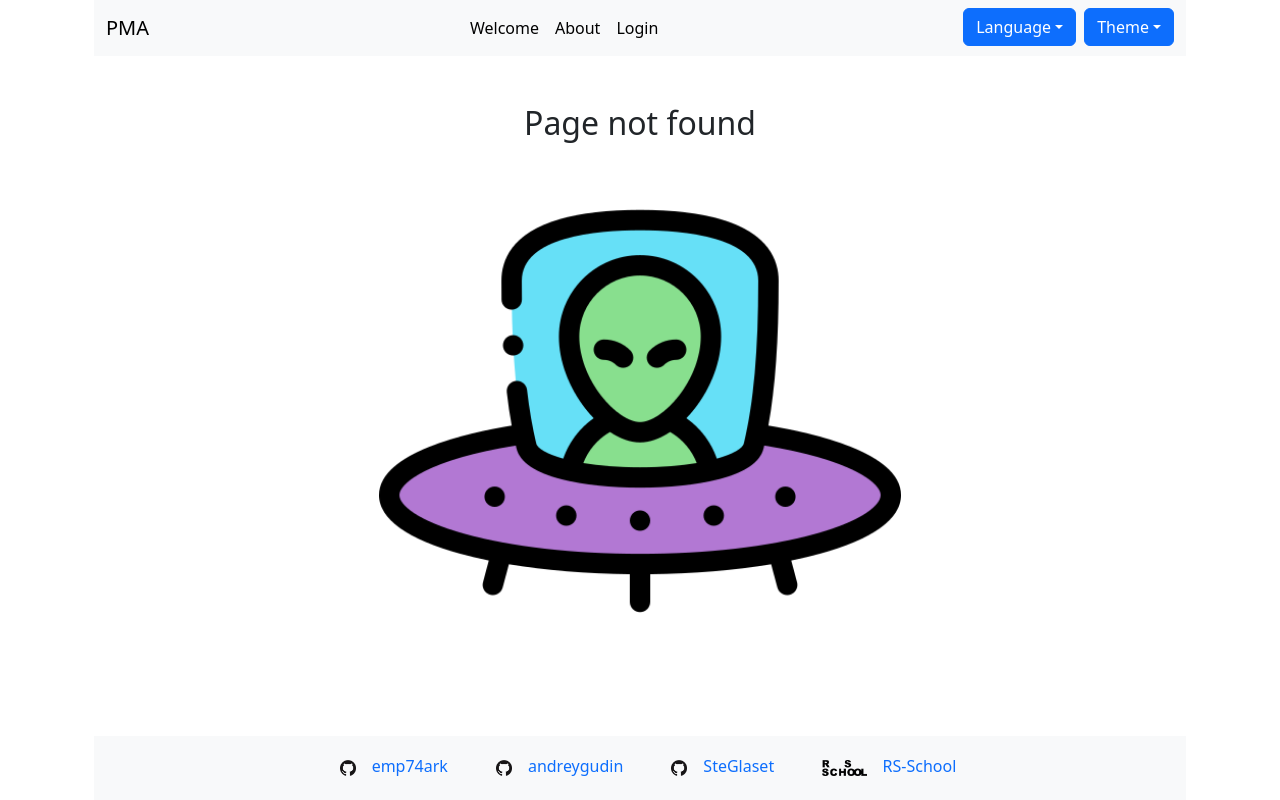
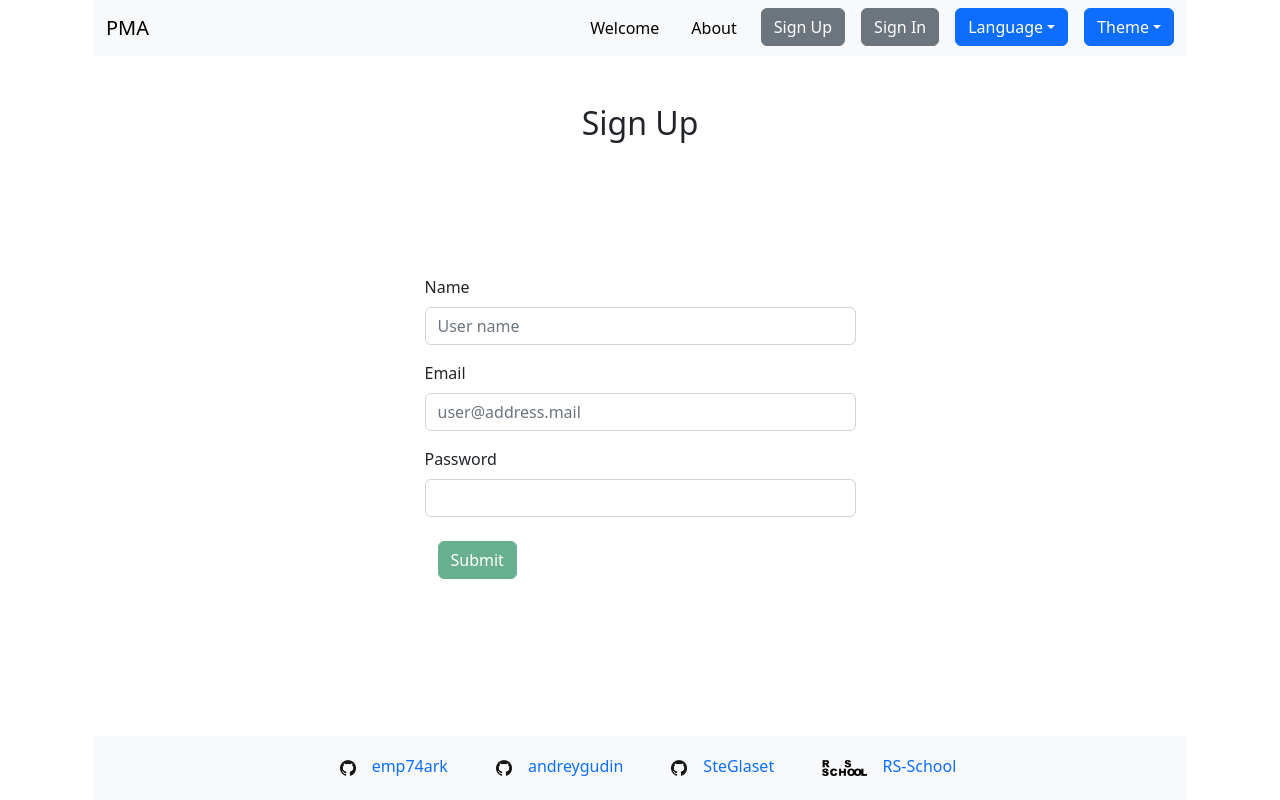
Before and after one commit to emp74ark/pma, a React (Create React App) app: page /signup in a window 1280 px wide. Before the commit this address had no page. Built offline with nearby package versions, Linux system fonts and the light colour scheme.

Commit message:
refactor: move auth to header

```diff
--- a/src/components/Header/Header.common.tsx
+++ b/src/components/Header/Header.common.tsx
@@ -1,14 +1,16 @@
 import { FC } from 'react';
-import { useSelector } from 'react-redux';
+import { useDispatch, useSelector } from 'react-redux';
 
 import { NavLink } from 'react-router-dom';
 import { commonRoutes } from '../../routes/Routes';
 import { RootState } from '../../redux/store';
+import { Button, Nav } from 'react-bootstrap';
+import { mode } from '../../redux/authSlice';
 
 export const NavCommon: FC = () => {
-  const { theme } = useSelector((state: RootState) => state.setting);
-  const colorText = theme === 'dark' ? 'white' : 'black';
-
+  const { setting, auth } = useSelector((state: RootState) => state);
+  const colorText = setting.theme === 'dark' ? 'white' : 'black';
+  const dispatch = useDispatch();
   return (
     <>
       {commonRoutes.map(({ title, path }) => (
@@ -26,13 +28,29 @@ export const NavCommon: FC = () => {
       ))}
       <NavLink
         className={({ isActive }) =>
-          isActive
-            ? `nav-link text-decoration-none text-${colorText}`
-            : `nav-link text-${colorText}`
+          isActive ? `text-decoration-none text-${colorText}` : `text-${colorText}`
         }
-        to="/auth"
+        to="/signup"
       >
-        Login
+        <Button
+          variant={auth.mode === 'login' ? 'primary' : 'secondary'}
+          onClick={() => dispatch(mode('login'))}
+        >
+          Sign Up
+        </Button>
+      </NavLink>
+      <NavLink
+        className={({ isActive }) =>
+          isActive ? `text-decoration-none text-${colorText}` : `text-${colorText}`
+        }
+        to="/signin"
+      >
+        <Button
+          variant={auth.mode === 'registration' ? 'primary' : 'secondary'}
+          onClick={() => dispatch(mode('registration'))}
+        >
+          Sign In
+        </Button>
       </NavLink>
     </>
   );
--- a/src/components/Header/Header.tsx
+++ b/src/components/Header/Header.tsx
@@ -43,18 +43,15 @@ export const Header: FC = () => {
         <Navbar.Offcanvas
           id="offcanvasNavbar-expand-lg"
           className={`bg-${theme} text-${colorText}`}
-          aria-labelledby="offcanvasNavbarLabel-expand"
+          aria-labelledby="offcanvasNavbarLabel-expand-lg"
           placement="end"
         >
           <Offcanvas.Header closeButton></Offcanvas.Header>
           <Offcanvas.Body>
-            <Nav className="ms-auto">
+            <Nav className="gap-3 justify-content-end w-100">
               {!login && <NavCommon />}
               {login && <NavUser />}
-            </Nav>
-            <Nav className="d-flex gap-2 ms-auto">
               <DropdownButton
-                className="col"
                 id="locale"
                 onSelect={(key) => selectLocaleHandler(key)}
                 title="Language"
@@ -62,12 +59,7 @@ export const Header: FC = () => {
                 <DropdownItem eventKey={'en'}>English</DropdownItem>
                 <DropdownItem eventKey={'ru'}>Russian</DropdownItem>
               </DropdownButton>
-              <DropdownButton
-                className="col"
-                id="theme"
-                onSelect={(key) => selectThemeHandler(key)}
-                title="Theme"
-              >
+              <DropdownButton id="theme" onSelect={(key) => selectThemeHandler(key)} title="Theme">
                 <DropdownItem eventKey={'light'}>Light</DropdownItem>
                 <DropdownItem eventKey={'dark'}>Dark</DropdownItem>
               </DropdownButton>
--- a/src/components/Header/Header.user.tsx
+++ b/src/components/Header/Header.user.tsx
@@ -14,7 +14,7 @@ export const NavUser: FC = () => {
 
   const logoutHandler = () => {
     dispatch(logOut());
-    navigate('/auth');
+    navigate('/signin');
   };
 
   return (
--- /dev/null
+++ b/src/pages/SignIn/SignIn.tsx
@@ -0,0 +1,104 @@
+import { FC } from 'react';
+import { Alert, Container } from 'react-bootstrap';
+import { useForm } from 'react-hook-form';
+import { useDispatch } from 'react-redux';
+import { useNavigate } from 'react-router-dom';
+import { logIn } from '../../redux/authSlice';
+import { openModal } from '../../redux/modalSlice';
+import { toggleLoading } from '../../redux/settingsSlice';
+import { saveToken } from '../../services/interceptor.service';
+import { signin } from '../../services/user.service';
+import { User } from '../../shared/interfaces';
+
+export const SignIn: FC = () => {
+  const dispatch = useDispatch();
+  const navigate = useNavigate();
+
+  const {
+    register,
+    handleSubmit,
+    reset,
+    formState: { errors, isDirty, isValid },
+  } = useForm<User>({ mode: 'all' });
+
+  function formData(form: User) {
+    dispatch(toggleLoading(true));
+    signin(form)
+      .then((response) => saveToken(response))
+      .then((result) => {
+        if (result) {
+          dispatch(toggleLoading(false));
+          dispatch(logIn(form));
+          reset();
+          navigate('/user/dashboard');
+        }
+      })
+      .catch((error) => {
+        if (error.response.status === 403) {
+          dispatch(toggleLoading(false));
+          dispatch(openModal({ name: 'authError', data: null }));
+        }
+      });
+  }
+
+  return (
+    <Container fluid className="flex-fill d-flex flex-column justify-content-center">
+      <h2 className="mb-3 text-center mb-auto mt-5">Sign In</h2>
+      <form className="row justify-content-center mb-auto" onSubmit={handleSubmit(formData)}>
+        <div className="row mb-2 justify-content-center">
+          <label
+            className="col-md-5 d-flex flex-column justify-content-center"
+            htmlFor="autoSizingInput"
+          >
+            Email
+          </label>
+        </div>
+        <div className="row mb-3 justify-content-center">
+          <div className="col-md-5 d-flex flex-column justify-content-center">
+            <input
+              {...register('login', { required: true })}
+              type="text"
+              name="login"
+              id="autoSizingInput"
+              className="form-control"
+              placeholder="user@address.mail"
+            />
+            {errors.login?.type === 'required' && (
+              <Alert variant="warning">Login is required</Alert>
+            )}
+          </div>
+        </div>
+        <div className="row mb-2 justify-content-center">
+          <label className="col-md-5 d-flex flex-column justify-content-center" htmlFor="password">
+            Password
+          </label>
+        </div>
+        <div className="row mb-3 justify-content-center">
+          <div className="col-md-5">
+            <input
+              {...register('password', { required: true })}
+              type="password"
+              name="password"
+              id="password"
+              className="form-control"
+            />
+            {errors.password?.type === 'required' && (
+              <Alert variant="warning">Password is required</Alert>
+            )}
+          </div>
+        </div>
+        <div className="row mb-3 justify-content-center">
+          <div className="col-md-5">
+            <button
+              type="submit"
+              className="btn btn-success m-2 col-md-5"
+              disabled={!isDirty || !isValid}
+            >
+              Submit
+            </button>
+          </div>
+        </div>
+      </form>
+    </Container>
+  );
+};
--- /dev/null
+++ b/src/pages/SignUp/SignUp.tsx
@@ -0,0 +1,126 @@
+import { FC } from 'react';
+import { Alert, Container } from 'react-bootstrap';
+import { useForm } from 'react-hook-form';
+import { useDispatch } from 'react-redux';
+import { useNavigate } from 'react-router-dom';
+import { signUp } from '../../redux/authSlice';
+import { openModal } from '../../redux/modalSlice';
+import { signup } from '../../services/user.service';
+import { User } from '../../shared/interfaces';
+
+export const SignUp: FC = () => {
+  const dispatch = useDispatch();
+  const navigate = useNavigate();
+
+  const {
+    register,
+    handleSubmit,
+    reset,
+    formState: { errors, isDirty, isValid },
+  } = useForm<User>({ mode: 'all' });
+
+  function formData(form: User) {
+    signup(form)
+      .then((response) => {
+        if (response.status === 201) {
+          dispatch(signUp());
+          reset();
+          navigate('/auth');
+        }
+      })
+      .catch((error) => {
+        if (error.response.status === 409) {
+          dispatch(openModal({ name: 'registerError', data: null }));
+        }
+      });
+  }
+
+  return (
+    <Container fluid className="flex-fill d-flex flex-column justify-content-center">
+      <h2 className="mb-3 text-center mb-auto mt-5">Sign Up</h2>
+      <form className="row justify-content-center mb-auto" onSubmit={handleSubmit(formData)}>
+        <div className="form-group">
+          <div className="row mb-2 justify-content-center">
+            <label className="col-md-5 d-flex flex-column justify-content-center" htmlFor="name">
+              Name
+            </label>
+          </div>
+          <div className="row mb-3 justify-content-center">
+            <div className="col-md-5 d-flex flex-column justify-content-center">
+              <input
+                {...register('name', { required: true, minLength: 2 })}
+                type="text"
+                name="name"
+                id="name"
+                className="form-control"
+                placeholder="User name"
+              />
+              {errors.name?.type === 'required' && (
+                <Alert variant="warning">Name is required</Alert>
+              )}
+              {errors.name?.type === 'minLength' && (
+                <Alert variant="warning">Name is too short</Alert>
+              )}
+            </div>
+          </div>
+        </div>
+        <div className="form-group">
+          <div className="row mb-2 justify-content-center">
+            <label className="col-md-5 d-flex flex-column justify-content-center" htmlFor="login">
+              Email
+            </label>
+          </div>
+          <div className="row mb-3 justify-content-center">
+            <div className="col-md-5 d-flex flex-column justify-content-center">
+              <input
+                {...register('login', { required: true })}
+                type="text"
+                name="login"
+                id="login"
+                className="form-control"
+                placeholder="user@address.mail"
+              />
+              {errors.login?.type === 'required' && (
+                <Alert variant="warning">Name is required</Alert>
+              )}
+            </div>
+          </div>
+        </div>
+        <div className="form-group">
+          <div className="row mb-2 justify-content-center">
+            <label
+              className="col-md-5 d-flex flex-column justify-content-center"
+              htmlFor="password"
+            >
+              Password
+            </label>
+          </div>
+          <div className="row mb-3 justify-content-center">
+            <div className="col-md-5">
+              <input
+                {...register('password', { required: true, minLength: 6 })}
+                type="password"
+                name="password"
+                id="password"
+                className="form-control"
+              />
+              {errors.password?.type === 'required' && (
+                <Alert variant="warning">Password is required</Alert>
+              )}
+              {errors.password?.type === 'minLength' && (
+                <Alert variant="warning">Password is too short</Alert>
+              )}
+            </div>
+          </div>
+        </div>
+        <div className="row mb-3 justify-content-center">
+          <div className="col-md-5">
+            <button type="submit" className="btn btn-success m-2" disabled={!isDirty || !isValid}>
+              Submit
+            </button>
+          </div>
+        </div>
+      </form>
+    </Container>
+  );
+};
--- a/src/redux/authSlice.ts
+++ b/src/redux/authSlice.ts
@@ -5,7 +5,7 @@ import { AuthState, User } from '../shared/interfaces';
 const initialState: AuthState = {
   login: undefined,
   exp: true,
-  mode: 'login',
+  mode: null,
 };
 
 const authSlice = createSlice({
--- a/src/routes/Routes.tsx
+++ b/src/routes/Routes.tsx
@@ -2,6 +2,8 @@ import { About } from '../pages/About/About';
 import { Auth } from '../pages/Auth/Auth';
 import { BoardPage } from '../pages/Board/Board';
 import { Dashboard } from '../pages/Dashboard/Dashboard';
+import { SignIn } from '../pages/SignIn/SignIn';
+import { SignUp } from '../pages/SignUp/SignUp';
 import { UFO } from '../pages/UFO/UFO';
 import { UserProfile } from '../pages/User/User';
 import { Welcome } from '../pages/Welcome/Welcome';
@@ -26,8 +28,9 @@ const taskRoutes = [
 
 export const appRoutes = [
   ...commonRoutes,
-  { title: 'Auth', path: '/auth', element: <Auth /> },
   { title: 'UFO', path: '/*', element: <UFO /> },
+  { title: 'Sign Up', path: '/signup', element: <SignUp /> },
+  { title: 'Sign In', path: '/signIn', element: <SignIn /> },
 ];
 
 export const protectedRoutes = [...userRoutes, ...taskRoutes];
--- a/src/shared/interfaces.ts
+++ b/src/shared/interfaces.ts
@@ -37,7 +37,7 @@ export interface Task {
 export interface AuthState {
   login: string | undefined;
   exp: boolean;
-  mode: 'login' | 'registration';
+  mode: 'login' | 'registration' | null;
 }
 
 export interface SettingsState {
```
